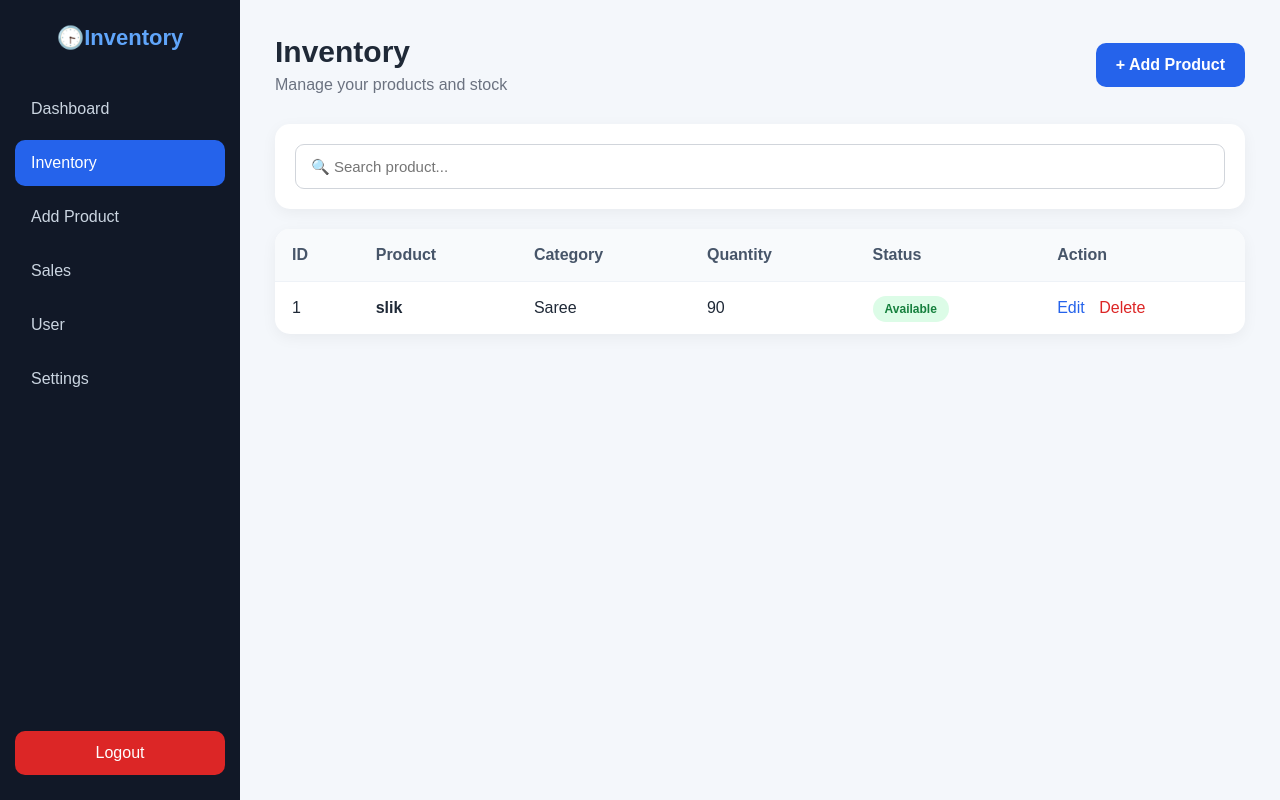
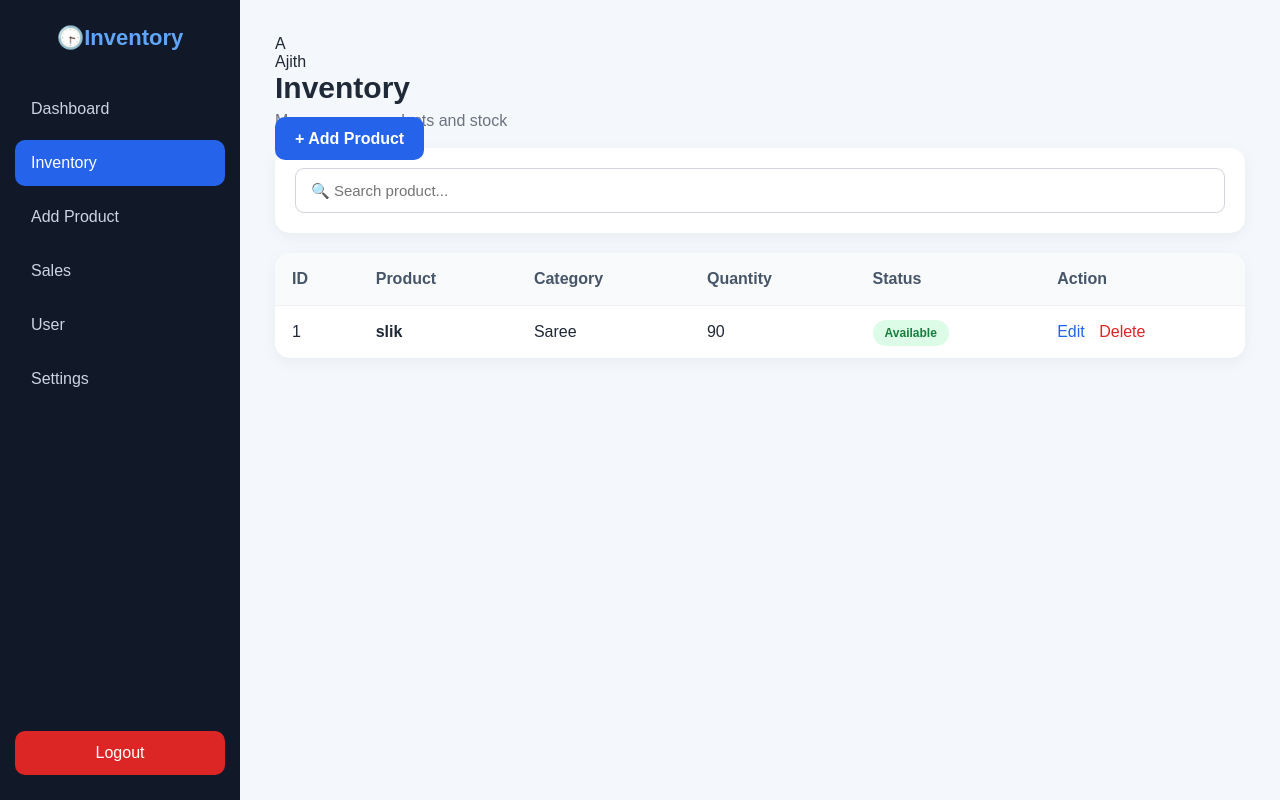
Before and after one commit to aijthkumar-ak/Smart-inventory-, a Flask app: page /inventory in a window 1280 px wide. Run offline with Flask 3, Linux system fonts and the light colour scheme; a user stored in the database is signed in; data comes from the database, SQL or seed files in the repository.

Commit message:
Add user profile section to inventory page

```diff
--- a/templates/inventory.html
+++ b/templates/inventory.html
@@ -296,7 +296,10 @@
 
     <main class="main">
 
-        <div class="top">
+        <div class="user-profile" onclick="goSettings()">
+    <div class="user-avatar" id="userAvatar">A</div>
+    <div class="user-name" id="userName">Ajith</div>
+</div>
 
             <div class="title">
                 <h1>Inventory</h1>
```
